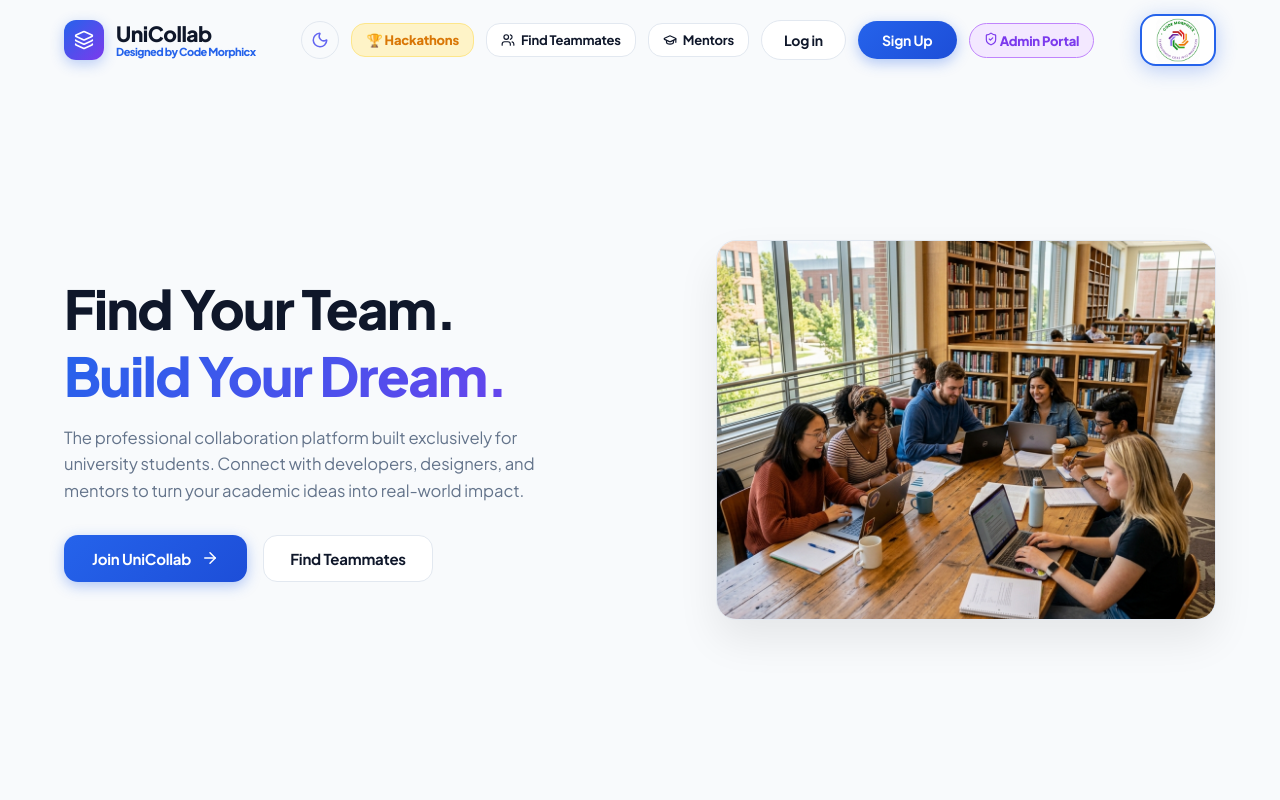
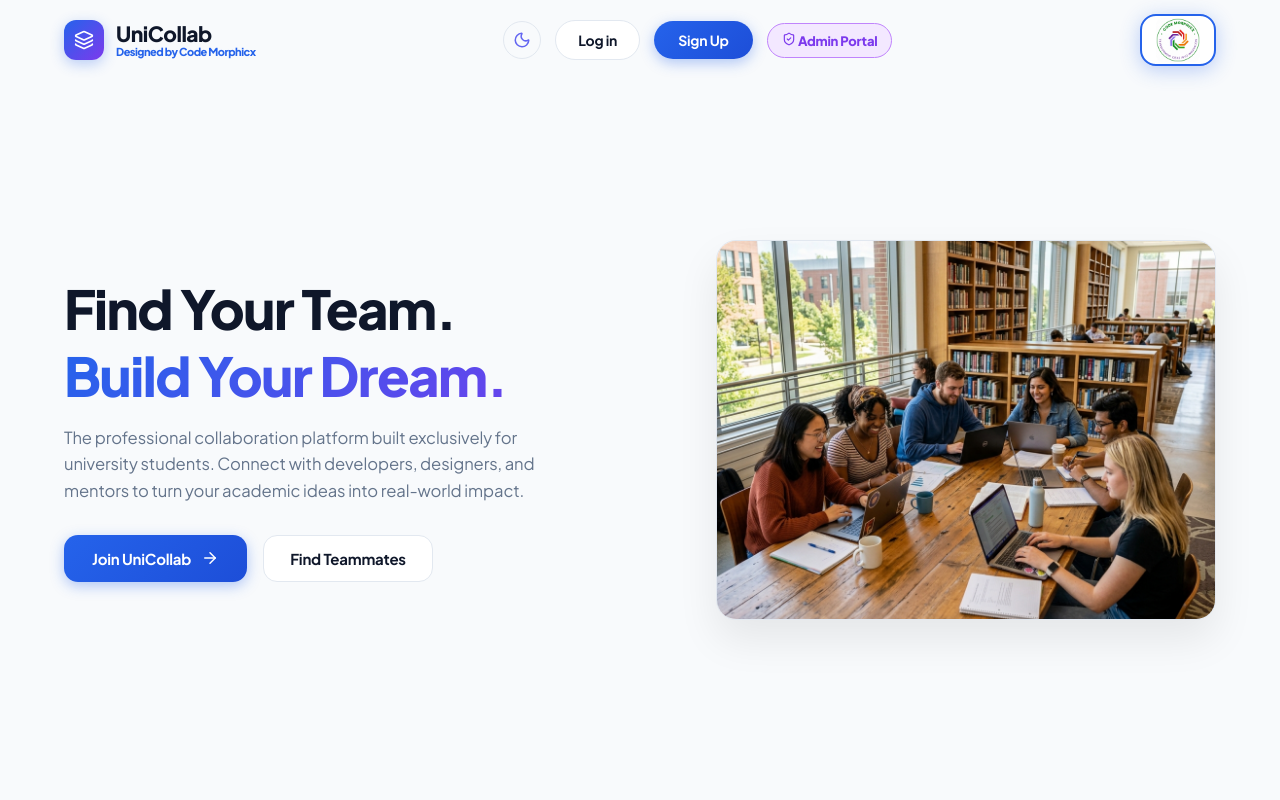
Before and after one commit to gaganr123456789-ctrl/unicollab1, a React (Vite) app: page /#landing in a window 1280 px wide. Shown: the top 800 px of the page. Built offline with nearby package versions, Linux system fonts and the light colour scheme.

Commit message:
Clean up landing navbar and restore standard layout; bundle index-BvF0vGQf.js

```diff
--- a/src/App.jsx
+++ b/src/App.jsx
@@ -273,34 +273,13 @@ export default function App() {
             </div>
           </a>
 
-          <div className="nav-actions flex align-center gap-2" style={{ display: 'flex', alignItems: 'center', gap: '8px', flexWrap: 'wrap' }}>
+          <div className="nav-actions">
             <button
               className="icon-btn theme-toggle-btn"
               onClick={() => setTheme(theme === 'dark' ? 'light' : 'dark')}
               title={theme === 'dark' ? 'Switch to Light Mode' : 'Switch to Dark Mode'}
             >
               {theme === 'dark' ? <Sun size={18} className="theme-icon sun" /> : <Moon size={18} className="theme-icon moon" />}
-            </button>
-            <button
-              className="btn-browse"
-              style={{ padding: '8px 14px', fontSize: '13px', display: 'flex', alignItems: 'center', gap: '6px', background: '#FEF3C7', color: '#D97706', borderColor: '#FDE68A', fontWeight: 800 }}
-              onClick={() => setCurrentPage('hackathons')}
-            >
-              🏆 Hackathons
-            </button>
-            <button
-              className="btn-browse"
-              style={{ padding: '8px 14px', fontSize: '13px', display: 'flex', alignItems: 'center', gap: '6px' }}
-              onClick={() => setCurrentPage('find-teammates')}
-            >
-              <Users size={14} /> Find Teammates
-            </button>
-            <button
-              className="btn-browse"
-              style={{ padding: '8px 14px', fontSize: '13px', display: 'flex', alignItems: 'center', gap: '6px' }}
-              onClick={() => setCurrentPage('mentor-portal')}
-            >
-              <GraduationCap size={14} /> Mentors
             </button>
             <button className="btn-login" onClick={() => { setAuthMode('login'); setCurrentPage('login'); }}>
               Log in
--- a/src/components/Sidebar.jsx
+++ b/src/components/Sidebar.jsx
@@ -23,7 +23,7 @@ export default function Sidebar({ currentPage, setCurrentPage, isMobileNavOpen,
     { id: 'mentor-portal', label: 'Mentor Portal', icon: GraduationCap },
     { id: 'ai-assistant', label: 'AI Assistant', icon: Bot },
     { id: 'resource-library', label: 'Resource Library', icon: BookOpen },
-    { id: 'hackathons', label: '🏆 Hackathon Hub', icon: Trophy },
+    { id: 'hackathons', label: 'Hackathon Hub', icon: Trophy },
     { id: 'messages', label: 'Messages', icon: MessageSquare },
   ];
 
```
Also changed, not shown: 2 other files (tests, documents, lock files or other folders).
